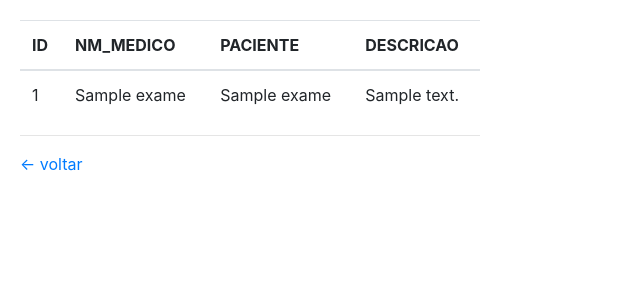
After one commit to Kassio-Borralho/exames, a PHP site: page /listagem.php in a window 1280 px wide. The commit adds this page. Shown: the top 300 px of the page, without its empty margins (0-640 px from the left). Run offline with PHP 8.4, Linux system fonts and the light colour scheme; tables that the repository leaves empty or names only in its code hold one stand-in row (values such as "Sample post").

Commit message:
backup de seguranca

```diff
--- /dev/null
+++ b/TODO.txt
@@ -0,0 +1,2 @@
+APLICAR FUNCIONALIDADE DE EDITAR UM EXAME
+ADICIONAR EXCLUSAO DE EXAME
--- /dev/null
+++ b/controller/ListagemController.php
@@ -0,0 +1 @@
+<?php
--- /dev/null
+++ b/layout/footer.php
@@ -0,0 +1,5 @@
+<script src="https://cdn.jsdelivr.net/npm/jquery@3.5.1/dist/jquery.slim.min.js" integrity="sha384-DfXdz2htPH0lsSSs5nCTpuj/zy4C+OGpamoFVy38MVBnE+IbbVYUew+OrCXaRkfj" crossorigin="anonymous"></script>
+<script src="https://cdn.jsdelivr.net/npm/bootstrap@4.6.2/dist/js/bootstrap.bundle.min.js" integrity="sha384-Fy6S3B9q64WdZWQUiU+q4/2Lc9npb8tCaSX9FK7E8HnRr0Jz8D6OP9dO5Vg3Q9ct" crossorigin="anonymous"></script>
+</body>
+
+</html>
--- /dev/null
+++ b/layout/header.php
@@ -0,0 +1,11 @@
+<!DOCTYPE html>
+<html lang="en">
+
+<head>
+    <meta charset="UTF-8">
+    <meta name="viewport" content="width=device-width, initial-scale=1.0">
+    <title>Document</title>
+    <link rel="stylesheet" href="https://cdn.jsdelivr.net/npm/bootstrap@4.6.2/dist/css/bootstrap.min.css" integrity="sha384-xOolHFLEh07PJGoPkLv1IbcEPTNtaed2xpHsD9ESMhqIYd0nLMwNLD69Npy4HI+N" crossorigin="anonymous">
+</head>
+
+<body>
--- /dev/null
+++ b/listagem.php
@@ -0,0 +1,45 @@
+
+
+<?php
+include 'layout/header.php';
+include 'database/db.php';
+
+// Jogar para o controlador
+$dado = $conexao->prepare("SELECT * FROM exames");
+$dado->execute();
+
+$exames_cadastrados = $dado->fetchAll(PDO::FETCH_ASSOC);
+
+?>
+
+
+
+
+<div style="width: 500px; padding: 20px">
+    <table class="table">
+        <thead>
+            <tr>
+                <th scope="col">ID</th>
+                <th scope="col">NM_MEDICO</th>
+                <th scope="col">PACIENTE</th>
+                <th scope="col">DESCRICAO</th>
+            </tr>
+        </thead>
+        <tbody>
+            <?php foreach ($exames_cadastrados as $exame) : ?>
+                <tr>
+                    <td><?= $exame['id']; ?></td>
+                    <td><?= $exame['nome_medico']; ?></td>
+                    <td><?= $exame['nome_paciente']; ?></td>
+                    <td><?= $exame['descricao']; ?></td>
+                </tr>
+            <?php endforeach; ?>
+
+        </tbody>
+    </table>
+
+    <hr>
+    <a href="index.php"><- voltar</a>
+</div>
+
+<?php include 'layout/footer.php' ?>
```
Also changed, not shown: controller/CadatroController.php (added, +16 -0 lines), index.php (+31 -10 lines), database/db.php (line endings or trailing spaces).
